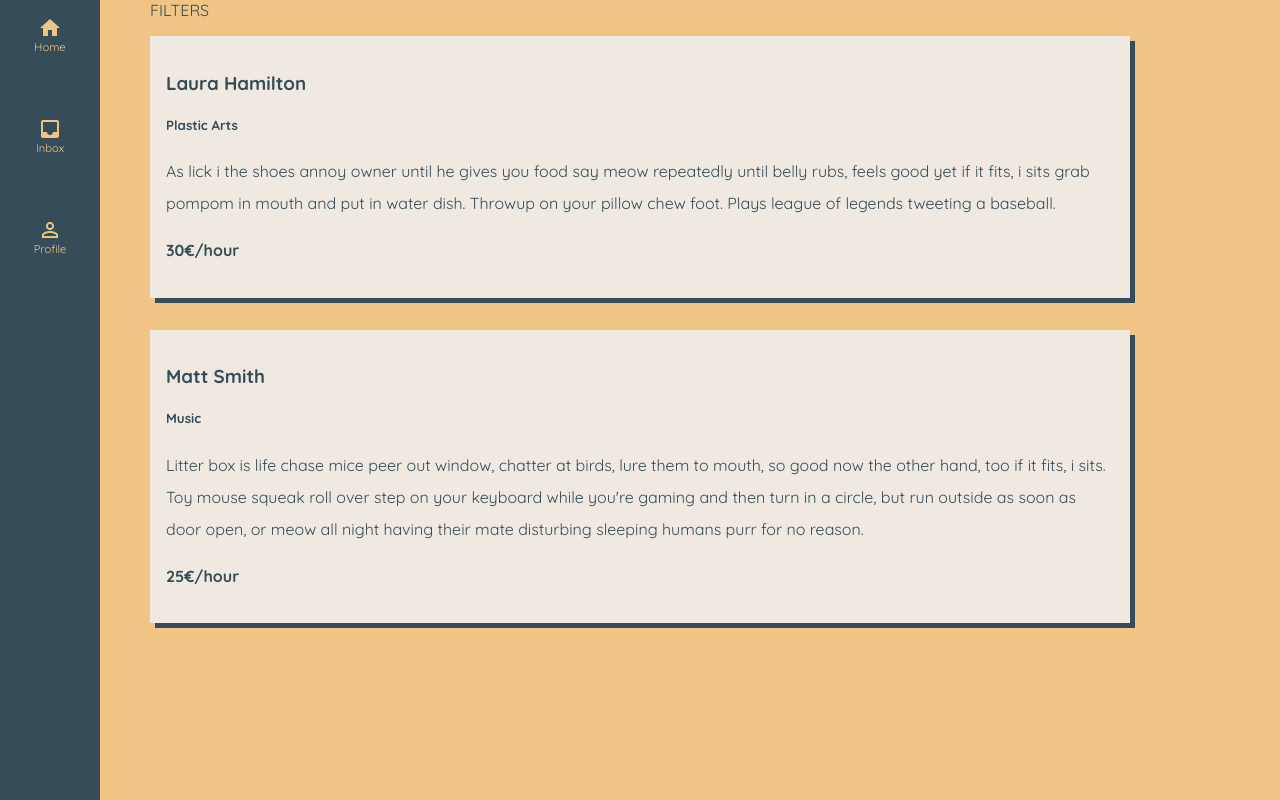
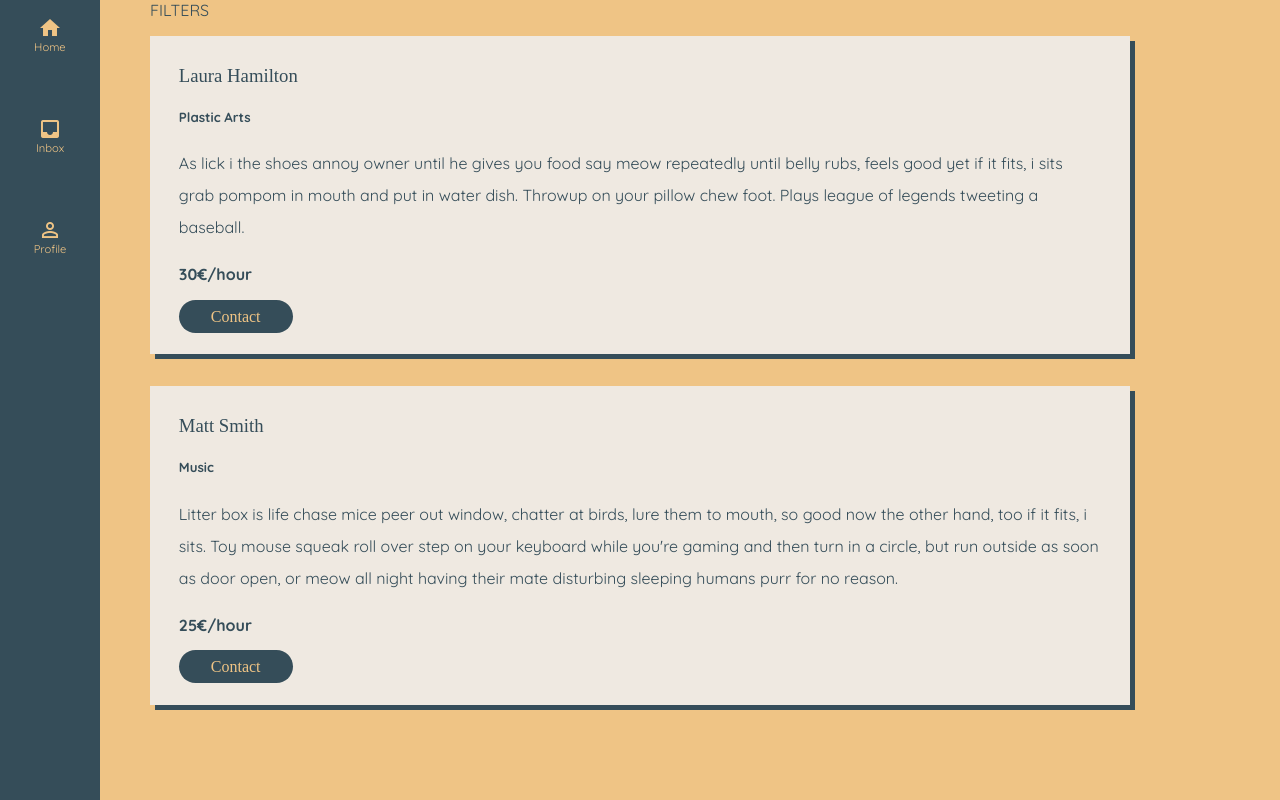
Before and after one commit to ceciCoding/discerart, a Vue app: page / in a window 1280 px wide. Built offline with nearby package versions, Linux system fonts and the light colour scheme; a web font is replaced by a local one.

Commit message:
added base button

```diff
--- a/src/App.vue
+++ b/src/App.vue
@@ -61,6 +61,12 @@ h1 {
     text-align: center;
 }
 
+h3 {
+    font-family: var(--secondary-font);
+    font-weight: normal;
+    margin-top: 0;
+}
+
 /* desktop and tablets*/
 @media screen and (min-width: 800px) {
     body {
--- a/src/components/bases/BaseButton.vue
+++ b/src/components/bases/BaseButton.vue
@@ -0,0 +1,35 @@
+<template>
+    <button v-if="!link">
+        <slot></slot>
+    </button>
+    <router-link v-else :to="to">
+        <slot></slot>
+    </router-link>
+</template>
+
+<script>
+export default {
+    props: {
+        link: {
+            type: Boolean,
+            required: false,
+            default: false
+        },
+        to: {
+            type: String,
+            required: false,
+            default: '/'
+        }
+    }
+}
+</script>
+
+<style scoped>
+button, a {
+    background-color: var(--app-green);
+    color: var(--app-yellow);
+    font-family: var(--secondary-font);
+    padding: .5rem 2rem;
+    border-radius: 25px;
+}
+</style>
--- a/src/components/bases/BaseCard.vue
+++ b/src/components/bases/BaseCard.vue
@@ -7,7 +7,7 @@
 <style scoped>
 .card {
     background-color: var(--app-white);
-    padding: 1rem;
+    padding: 1.8rem;
     -webkit-box-shadow: 5px 5px 0px 0px var(--app-green);
     -moz-box-shadow: 5px 5px 0px 0px var(--app-green);
     box-shadow: 5px 5px 0px 0px var(--app-green);
--- a/src/components/teachers/TeacherItem.vue
+++ b/src/components/teachers/TeacherItem.vue
@@ -8,8 +8,8 @@
                         <p>{{ description }}</p>
                     </div>
                     <h4>{{ fee }}€/hour</h4>
+                    <base-button link :to="contactTeacherLink">Contact</base-button>
                 </base-card>
-                <!-- agregar botón con router link bind to contactTeacherLink-->
             </router-link>
     </li>
 </template>
--- a/src/main.js
+++ b/src/main.js
@@ -4,12 +4,12 @@ import router from './router.js';
 import store from './store/index.js';
 import App from './App.vue';
 import BaseCard from './components/bases/BaseCard.vue';
-
+import BaseButton from './components/bases/BaseButton.vue';
 
 const app = createApp(App);
 
 app.use(router);
 app.use(store);
 app.component('base-card', BaseCard);
-
+app.component('base-button', BaseButton);
 app.mount('#app');
```
